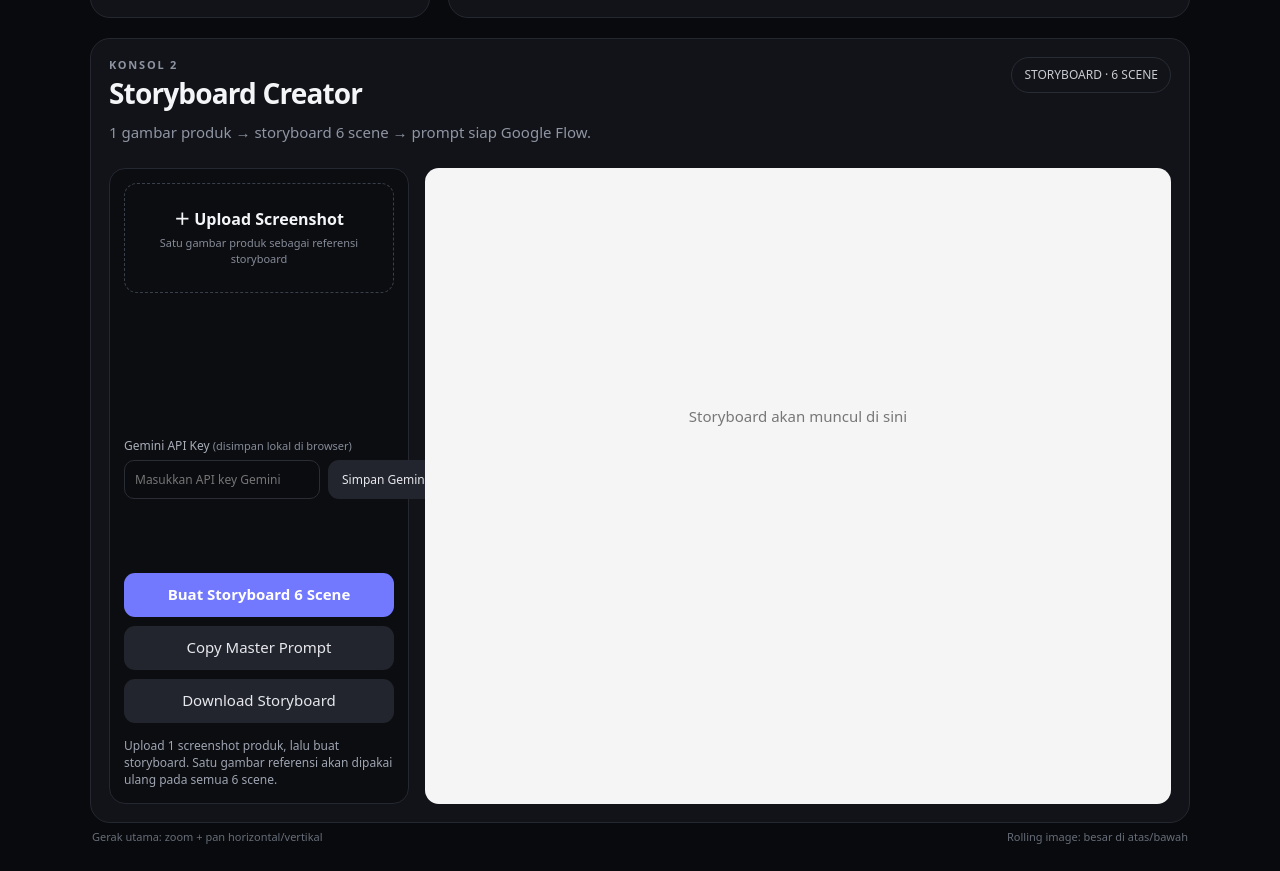
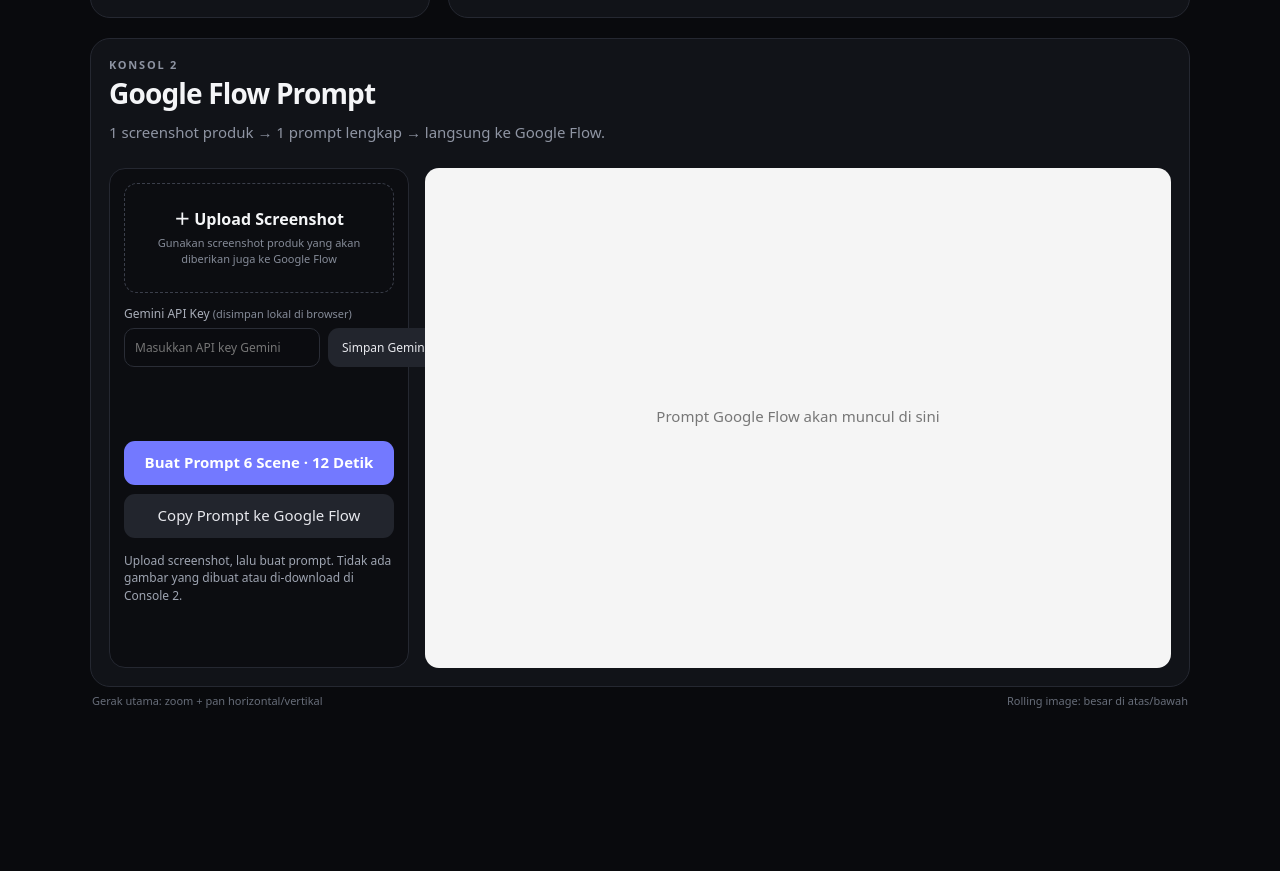
Before and after one commit to iwansb27/iwan-image-to-video-9x16, a plain HTML site: page index.html in a window 1280 px wide. Shown: the part 670-1541 px from the top of the page. After the commit the page ends 1405 px from the top, so only its background shows below. Drawn offline with Linux system fonts and the light colour scheme.

Commit message:
Simplify Console 2 controls for Google Flow

```diff
--- a/index.html
+++ b/index.html
@@ -2,19 +2,17 @@
   <div class="storyboard-head">
     <div>
       <p class="eyebrow">KONSOL 2</p>
-      <h2>Storyboard Creator</h2>
-      <p class="sub">1 gambar produk → storyboard 6 scene → prompt siap Google Flow.</p>
+      <h2>Google Flow Prompt</h2>
+      <p class="sub">1 screenshot produk → 1 prompt lengkap → langsung ke Google Flow.</p>
     </div>
-    <div class="storyboard-badge">STORYBOARD · 6 SCENE</div>
   </div>
   <div class="storyboard-grid">
     <div class="storyboard-controls">
       <label class="story-drop" id="storyDrop">
         <input id="storyImage" type="file" accept="image/*">
         <strong>＋ Upload Screenshot</strong>
-        <span>Satu gambar produk sebagai referensi storyboard</span>
+        <span>Gunakan screenshot produk yang akan diberikan juga ke Google Flow</span>
       </label>
-      <div class="story-preview-wrap"><img id="storySourcePreview" alt="Preview screenshot" hidden></div>
       <div class="story-key">
         <label for="geminiKey">Gemini API Key <span>(disimpan lokal di browser)</span></label>
         <div class="story-key-row">
@@ -24,13 +22,12 @@
         <small id="keySaveStatus" class="status"></small>
       </div>
       <div class="story-actions">
-        <button id="generateStoryboard" class="primary" type="button">Buat Storyboard 6 Scene</button>
-        <button id="copyMasterPrompt" class="secondary" type="button">Copy Master Prompt</button>
-        <button id="downloadStoryboard" class="secondary" type="button">Download Storyboard</button>
+        <button id="generateStoryboard" class="primary" type="button">Buat Prompt 6 Scene · 12 Detik</button>
+        <button id="copyMasterPrompt" class="secondary" type="button">Copy Prompt ke Google Flow</button>
       </div>
-      <p id="storyStatus" class="status">Upload 1 screenshot produk, lalu buat storyboard. Satu gambar referensi akan dipakai ulang pada semua 6 scene.</p>
+      <p id="storyStatus" class="status">Upload screenshot, lalu buat prompt. Tidak ada gambar yang dibuat atau di-download di Console 2.</p>
     </div>
-    <div class="storyboard-sheet" id="storyboardSheet"><div class="story-empty">Storyboard akan muncul di sini</div></div>
+    <div class="storyboard-sheet" id="storyboardSheet"><div class="story-empty">Prompt Google Flow akan muncul di sini</div></div>
   </div>
 </section>
-<footer><span>Gerak utama: zoom + pan horizontal/vertikal</span><span>Rolling image: besar di atas/bawah</span></footer></main><script type="module" src="app.js"></script><script type="module" src="storyboard.js?v=14"></script></body></html>
+<footer><span>Gerak utama: zoom + pan horizontal/vertikal</span><span>Rolling image: besar di atas/bawah</span></footer></main><script type="module" src="app.js"></script><script type="module" src="storyboard.js?v=15"></script></body></html>
```
